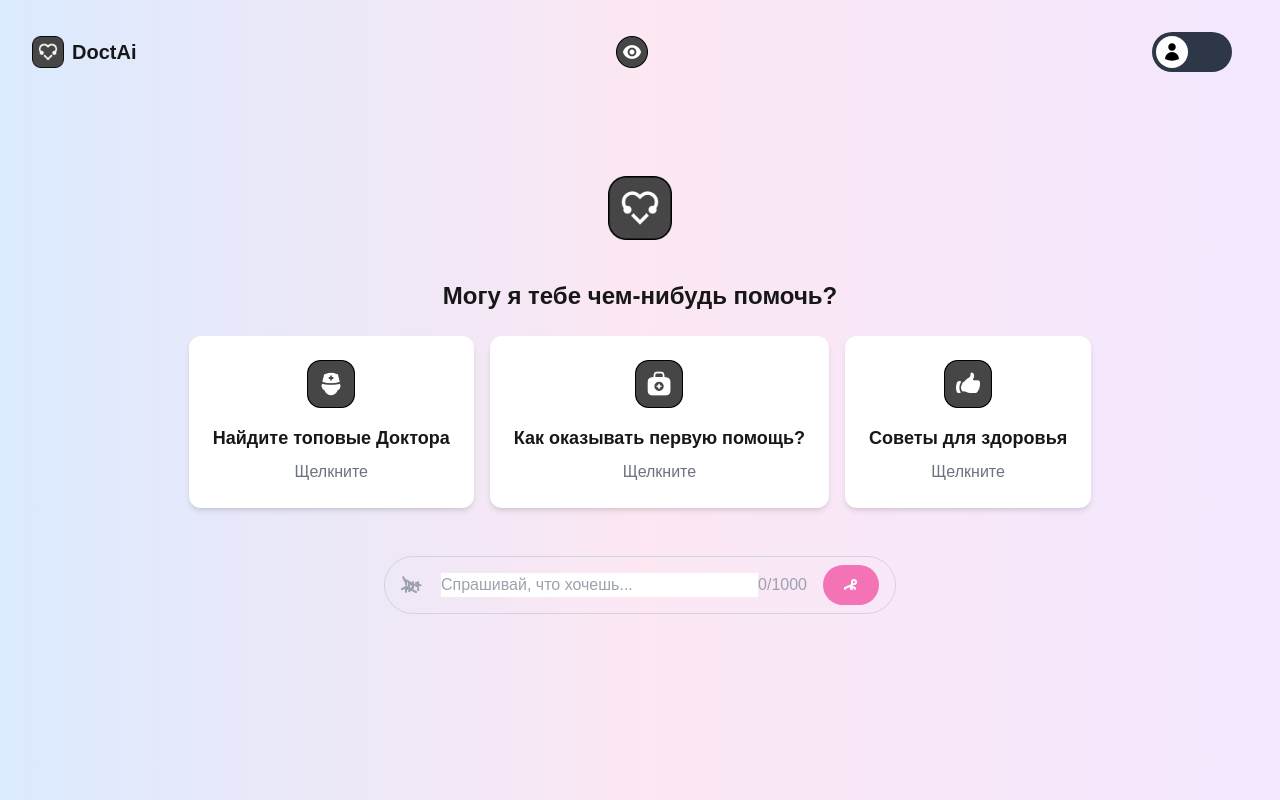
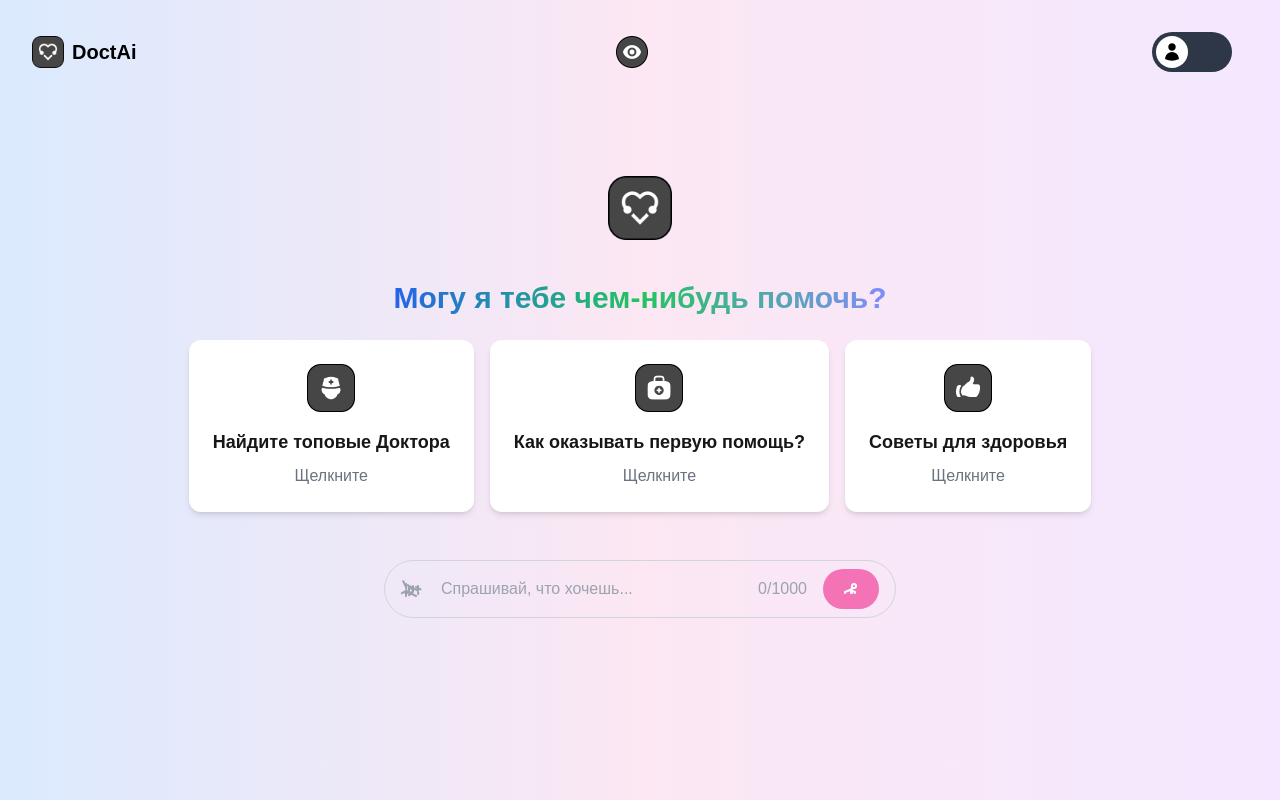
Before and after one commit to leah-os/DoctAI, a Next.js app: page / in a window 1280 px wide. Built offline with nearby package versions, Linux system fonts and the light colour scheme.

Commit message:
all done

```diff
--- a/app/layout.js
+++ b/app/layout.js
@@ -1,6 +1,6 @@
-
 import localFont from "next/font/local";
 import "./globals.css";
+import { AccessibilityProvider } from "../context/AccessibilityContext";
 
 const geistSans = localFont({
   src: "./fonts/GeistVF.woff",
@@ -13,17 +13,13 @@ const geistMono = localFont({
   weight: "100 900",
 });
 
-
-
-export default function RootLayout({
-  children,
-}) {
+export default function RootLayout({ children }) {
   return (
     <html lang="en">
       <body
         className={`${geistSans.variable} ${geistMono.variable} antialiased`}
       >
-        {children}
+        <AccessibilityProvider>{children}</AccessibilityProvider>
       </body>
     </html>
   );
--- a/app/page.js
+++ b/app/page.js
@@ -1,39 +1,72 @@
-import Header from '../components/Header';
-import Card from '../components/Card';
-import cardData from '../data/cards.json'
+"use client";
+import Header from "../components/Header";
+import Card from "../components/Card";
+import cardData from "../data/cards.json";
+import { useAccessibility } from "../context/AccessibilityContext";
 
 export default function Home() {
+  const { isAccessibilityMode } = useAccessibility();
+
   return (
-    <div className="min-h-screen bg-gradient-to-r from-blue-100 via-pink-100 to-purple-100 flex flex-col items-center">
+    <div
+      className={`min-h-screen bg-gradient-to-r from-blue-100 via-pink-100 to-purple-100 flex flex-col items-center ${
+        isAccessibilityMode ? "grayscale text-3xl" : "grayscale-0"
+      }`}
+    >
       <Header />
 
       <div className="text-center mt-8">
-      <img src="/logo.png" alt="DoctAi Logo" className="h-16 w-16 mx-auto my-10" />
-        <h1 className="text-2xl font-semibold">Могу я тебе чем-нибудь помочь?</h1>
+        <img
+          src="/logo.png"
+          alt="DoctAi Logo"
+          className="h-16 w-16 mx-auto my-10"
+        />
+        <h1 className="text-3xl font-semibold bg-gradient-to-r from-blue-600 via-green-500 to-indigo-400 inline-block text-transparent bg-clip-text">
+          Могу я тебе чем-нибудь помочь?
+        </h1>
         <div className="flex justify-center mt-6 gap-4">
-  {cardData.map((card, index) => {
-    return (
-      <Card key={index} title={card.title} icon={card.icon} />
-    );
-  })}
-</div>
-
+          {cardData.map((card, index) => {
+            return <Card key={index} title={card.title} icon={card.icon} />;
+          })}
+        </div>
       </div>
 
       <div className="mt-12 w-full max-w-lg">
         <div className="flex items-center border border-gray-300 rounded-full px-4 py-2">
-          <svg className="w-6 h-6 text-gray-400" fill="none" stroke="currentColor" viewBox="0 0 24 24" xmlns="http://www.w3.org/2000/svg">
-            <path strokeLinecap="round" strokeLinejoin="round" strokeWidth="2" d="M15 10l4.55 2.27M4.27 8.27L5 10m0 0L2.27 4.27M4.27 15.73L5 14m0 0l-4.55 2.27M5 14l6.23 3.12m0 0l3.76 1.88M5 14v5m6.23-1.88L5 14m6.23 1.88L8 18.12M8 9m-3.77 6m2.27 1L12 15m5.23 2.12m2.27 1M8 15V9M12 9v6m5.23 2.12L17 15m0-6v4.55m0 0L8 9M5.23 9m0-2.12v5m2.77 2L7 14m3.76 1.88m0-2.77m3.76 1.88m-4.77 1.77m2.5-3.27L7 8.12"></path>
+          <svg
+            className="w-6 h-6 text-gray-400"
+            fill="none"
+            stroke="currentColor"
+            viewBox="0 0 24 24"
+            xmlns="http://www.w3.org/2000/svg"
+          >
+            <path
+              strokeLinecap="round"
+              strokeLinejoin="round"
+              strokeWidth="2"
+              d="M15 10l4.55 2.27M4.27 8.27L5 10m0 0L2.27 4.27M4.27 15.73L5 14m0 0l-4.55 2.27M5 14l6.23 3.12m0 0l3.76 1.88M5 14v5m6.23-1.88L5 14m6.23 1.88L8 18.12M8 9m-3.77 6m2.27 1L12 15m5.23 2.12m2.27 1M8 15V9M12 9v6m5.23 2.12L17 15m0-6v4.55m0 0L8 9M5.23 9m0-2.12v5m2.77 2L7 14m3.76 1.88m0-2.77m3.76 1.88m-4.77 1.77m2.5-3.27L7 8.12"
+            ></path>
           </svg>
           <input
             type="text"
             placeholder="Спрашивай, что хочешь..."
-            className="flex-grow ml-4 text-gray-700 focus:outline-none"
+            className="flex-grow ml-4 text-gray-700 bg-transparent focus:outline-none"
           />
           <p className="text-gray-400">0/1000</p>
           <button className="ml-4 text-white bg-pink-400 rounded-full px-4 py-2 hover:bg-pink-500">
-            <svg className="w-6 h-6" fill="none" stroke="currentColor" viewBox="0 0 24 24" xmlns="http://www.w3.org/2000/svg">
-              <path strokeLinecap="round" strokeLinejoin="round" strokeWidth="2" d="M13 16h-1v-4h1m0 0V9a2 2 0 112 2h-2zM6 16v-1l5-2 5 2v1"></path>
+            <svg
+              className="w-6 h-6"
+              fill="none"
+              stroke="currentColor"
+              viewBox="0 0 24 24"
+              xmlns="http://www.w3.org/2000/svg"
+            >
+              <path
+                strokeLinecap="round"
+                strokeLinejoin="round"
+                strokeWidth="2"
+                d="M13 16h-1v-4h1m0 0V9a2 2 0 112 2h-2zM6 16v-1l5-2 5 2v1"
+              ></path>
             </svg>
           </button>
         </div>
--- a/components/Header.js
+++ b/components/Header.js
@@ -1,16 +1,31 @@
+"use client";
 import SwitchButton from "./SwitchButton";
+import { useAccessibility } from "../context/AccessibilityContext";
 
 export default function Header() {
+  const { isAccessibilityMode, setAccessibilityMode } = useAccessibility();
+
+  const toggleAccessibilityMode = () => {
+    setAccessibilityMode((prevMode) => !prevMode);
+  };
+
+  const context = useAccessibility();
+  console.log(context);
+
   return (
-      <div className="w-full py-4 bg-transparent flex justify-between items-center px-8">
+    <div
+      className={`w-full py-4 bg-transparent flex justify-between items-center px-8 ${
+        isAccessibilityMode ? "grayscale bg-black" : "grayscale-0"
+      }`}
+    >
       <div className="flex items-center">
         <img src="/logo.png" alt="DoctAi Logo" className="h-8 w-8 mr-2" />
-          <h1 className="text-xl font-bold">DoctAi</h1>
+        <h1 className="text-xl  font-bold text-black">DoctAi</h1>
       </div>
 
+      <button onClick={toggleAccessibilityMode} className="">
         <img src="/eye.png" alt="DoctAi Logo" className="h-8 w-8 mr-2" />
-
-
+      </button>
       <SwitchButton />
     </div>
   );
--- /dev/null
+++ b/context/AccessibilityContext.js
@@ -0,0 +1,26 @@
+"use client";
+import { createContext, useContext, useState } from "react";
+
+const AccessibilityContext = createContext();
+
+export const useAccessibility = () => useContext(AccessibilityContext);
+
+export function AccessibilityProvider({ children }) {
+  const [isAccessibilityMode, setAccessibilityMode] = useState(false);
+
+  const toggleAccessibilityMode = () => {
+    setAccessibilityMode((prevMode) => !prevMode);
+  };
+
+  return (
+    <AccessibilityContext.Provider
+      value={{
+        isAccessibilityMode,
+        setAccessibilityMode,
+        toggleAccessibilityMode,
+      }}
+    >
+      {children}
+    </AccessibilityContext.Provider>
+  );
+}
```
Also changed, not shown: components/SwitchButton.js (+29 -14 lines). Lines whose indentation alone changed are shown as unchanged.
